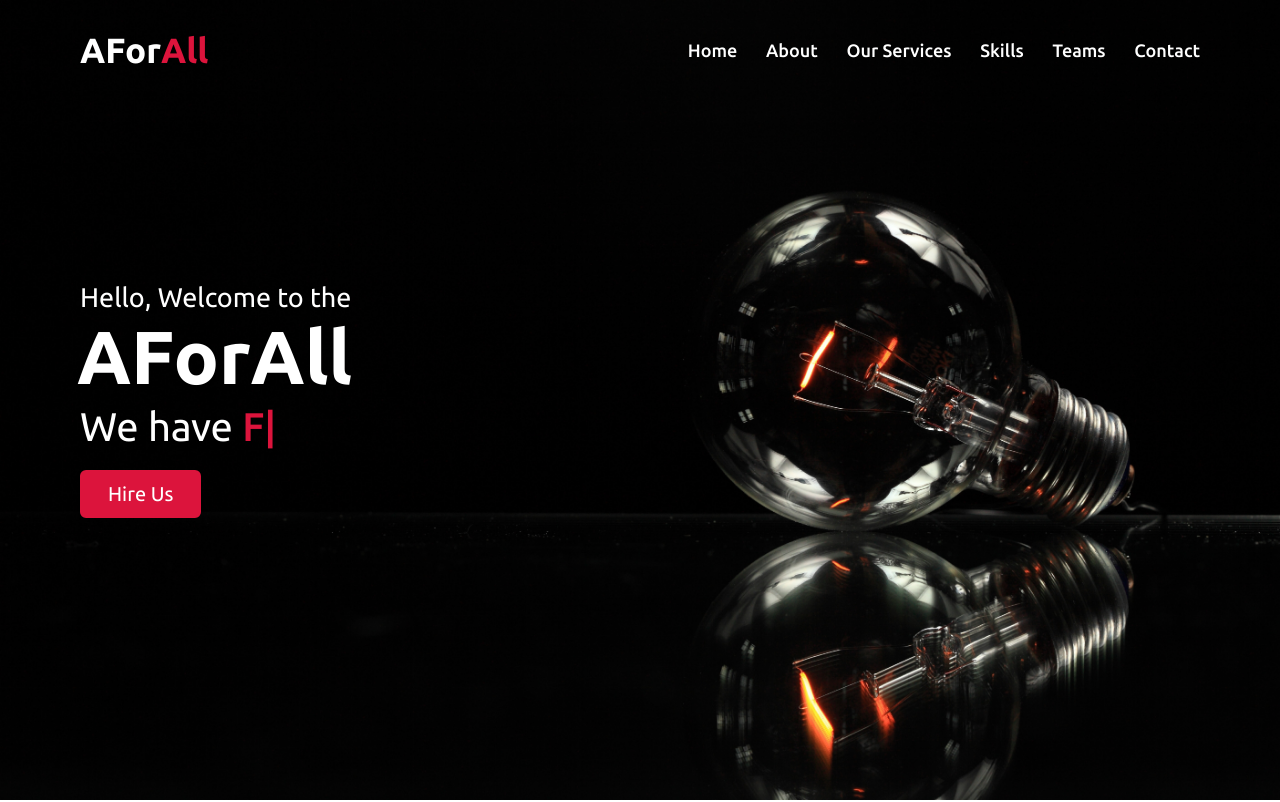
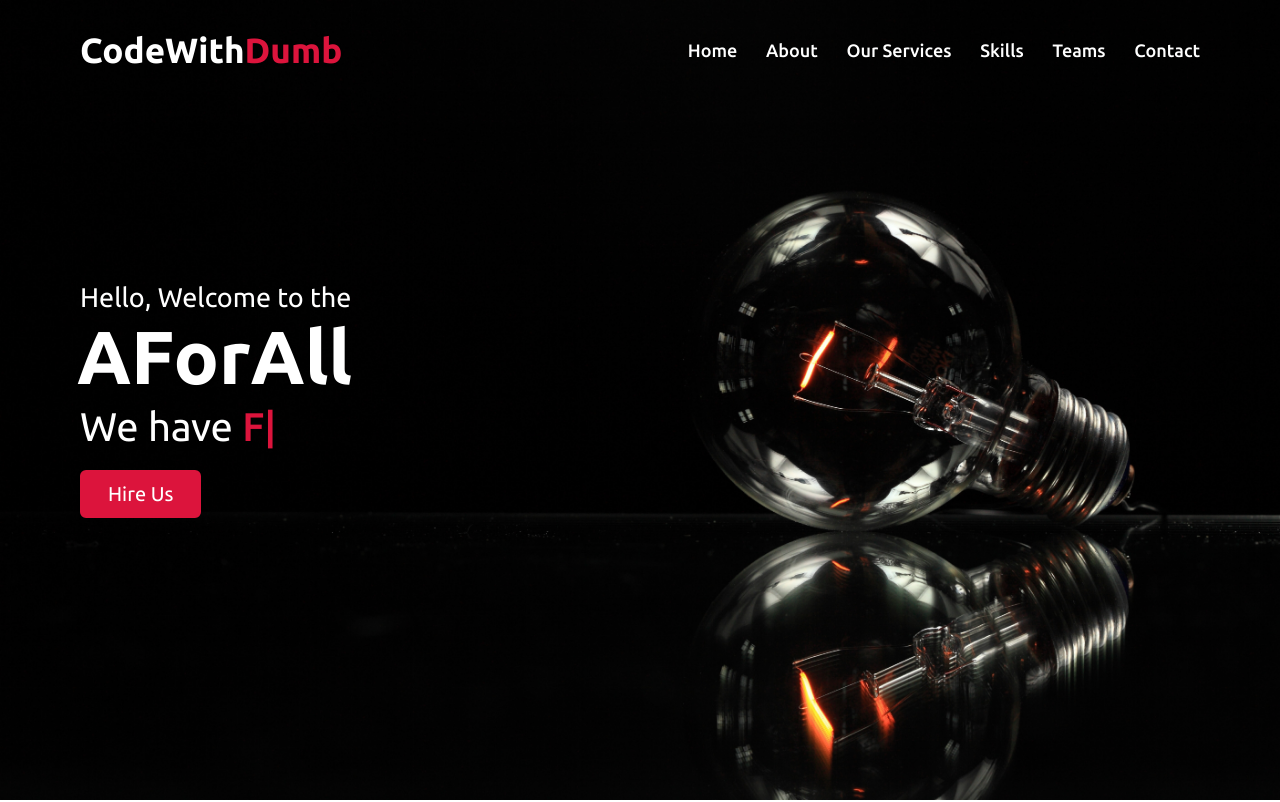
Before and after one commit to adityaruhela54/codewithdumb, a plain HTML site: page index.html in a window 1280 px wide. Shown: the top 802 px of the page. Drawn offline with nearby package versions, Linux system fonts and the light colour scheme.

Commit message:
Name changed AForAll to CodeWithDumb

```diff
--- a/index.html
+++ b/index.html
@@ -22,7 +22,7 @@
     </div>
     <nav class="navbar">
         <div class="max-width">
-            <div class="logo"><a href="#">AFor<span>All</span></a></div>
+            <div class="logo"><a href="#">CodeWith<span>Dumb</span></a></div>
             <ul class="menu">
                 <li><a href="#home" class="menu-btn">Home</a></li>
                 <li><a href="#about" class="menu-btn">About</a></li>
```
